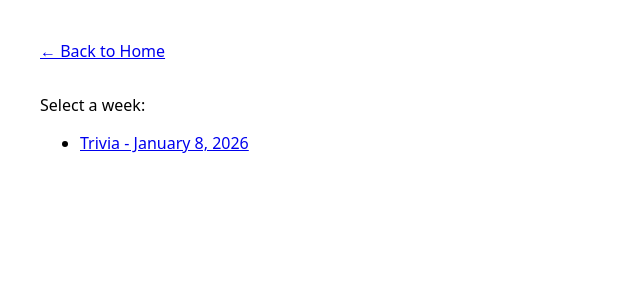
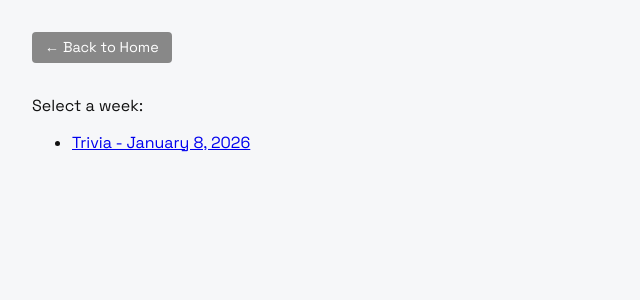
Before and after one commit to rstallgittr/monfroy, a Jekyll site: the page built from trivia/index.md, in a window 1280 px wide. Shown: the top 300 px of the page, without its empty margins (0-640 px from the left). Built offline with Jekyll 4.4.1, drawn with Linux system fonts in a browser that asks for light colours.

Commit message:
nav-btn, space grotesk

```diff
--- a/_layouts/default.html
+++ b/_layouts/default.html
@@ -1,16 +1,25 @@
 <!DOCTYPE html>
-<html>
+<html lang="en">
   <head>
     <meta charset="utf-8">
-    <title>{{ page.title }}</title>
-    <link rel="stylesheet" href="/css/main.css">
+    <meta name="viewport" content="width=device-width,initial-scale=1">
+    <title>{{ page.title }} | {{ site.title }}</title>
+
+    <!-- Load Space Grotesk from Google Fonts -->
+    <link rel="preconnect" href="https://fonts.googleapis.com">
+    <link rel="preconnect" href="https://fonts.gstatic.com" crossorigin>
+    <link href="https://fonts.googleapis.com/css2?family=Space+Grotesk:wght@400;500;700&display=swap" rel="stylesheet">
+
+    <!-- Main site CSS -->
+    <link rel="stylesheet" href="{{ '/css/main.css' | relative_url }}">
   </head>
   <body>
     <nav>
-      <a href="/" style="display:inline-block; margin-bottom:1rem;">
-      ← Back to Home
-      </a>
+      <a href="/" class="home-btn">← Back to Home</a>
     </nav>
-    {{ content }}
+
+    <main>
+      {{ content }}
+    </main>
   </body>
 </html>
--- a/css/main.css
+++ b/css/main.css
@@ -1,37 +1,89 @@
-.insp-btn {
-  display: inline-block;      /* Makes link behave like a button without being block-level */
-  padding: 0.6rem 1.2rem;    /* Space inside the button (vertical + horizontal) */
-  background: #0073ff;       /* Primary blue color for the button */
-  color: #fff;               /* White text for contrast */
-  text-decoration: none;     /* Removes underline from links */
-  border-radius: 6px;        /* Rounded corners for a modern look */
-  font-size: 1rem;           /* Standard readable font size */
-  font-family: system-ui, sans-serif; /* Clean, system-default font for cross-platform consistency */
+/* ============================
+   Global site text and layout
+   ============================ */
+body {
+  font-family: 'Space Grotesk', system-ui, sans-serif; /* All text uses Space Grotesk with fallback */
+  padding: 2rem;                                       /* Space inside the page edges */
+  margin: 0;                                           /* Remove default browser margin */
+  background: #f6f7f9;                                 /* Light gray background for site */
+  color: #111;                                         /* Default text color for readability */
 }
 
-.insp-btn:hover {
-  background: #005fd1;       /* Darker blue on hover for visual feedback */
+/* ============================
+   Navigation / section buttons
+   ============================ */
+.nav-btn {
+  display: inline-block;                                /* Allows buttons to sit side-by-side */
+  padding: 0.6rem 1.2rem;                               /* Space inside button (top/bottom, left/right) */
+  background: #0073ff;                                  /* Primary blue button color */
+  color: #fff;                                          /* White text */
+  text-decoration: none;                                /* Remove underline from links */
+  border-radius: 6px;                                   /* Rounded corners */
+  font-size: 1rem;                                      /* Readable text size */
+  font-family: 'Space Grotesk', system-ui, sans-serif;  /* Ensure font matches site text */
+}
+
+.nav-btn:hover {
+  background: #005fd1;                                  /* Darker blue on hover for visual feedback */
 }
 
 .buttons {
-  margin-bottom: 1rem;       /* Adds spacing below the container holding buttons */
+  margin-bottom: 1rem;                                  /* Adds space below button groups */
 }
 
-body {
-  font-family: system-ui, sans-serif; /* Global font for all page text */
-  padding: 2rem;                      /* Space between content and browser edges */
+/* ============================
+   Back to Home button
+   ============================ */
+.home-btn {
+  display: inline-block;                                /* Inline button behavior */
+  padding: 0.4rem 0.8rem;                               /* Slightly smaller padding than nav buttons */
+  background: #888;                                     /* Gray button color for secondary action */
+  color: #fff;                                          /* White text */
+  text-decoration: none;                                /* Remove underline */
+  border-radius: 4px;                                   /* Slightly smaller rounding */
+  font-size: 0.9rem;                                    /* Slightly smaller font for secondary button */
+  font-family: 'Space Grotesk', system-ui, sans-serif;  /* Match site font */
+  margin-bottom: 1rem;                                  /* Space below button */
 }
 
+.home-btn:hover {
+  background: #555;                                     /* Darker gray on hover for visual feedback */
+}
+
+/* ============================
+   Trivia / round content
+   ============================ */
 .round {
-  margin-bottom: 3rem;        /* Adds spacing between trivia rounds */
+  margin-bottom: 3rem;                                  /* Space between each trivia round */
 }
 
 .round h2 {
-  margin-bottom: 1rem;        /* Extra spacing after round headings */
+  margin-bottom: 1rem;                                  /* Space below round heading */
 }
 
 .round img {
-  max-width: 100%;            /* Ensures images are responsive and don’t overflow */
-  height: auto;               /* Maintains image aspect ratio */
-  border-radius: 8px;         /* Soft corners for images */
+  max-width: 100%;                                      /* Responsive width for images */
+  height: auto;                                        /* Maintain aspect ratio */
+  border-radius: 8px;                                   /* Rounded corners for images */
 }
+
+/* ============================
+   Video container (responsive 16:9)
+   ============================ */
+.video {
+  position: relative;                                   /* Required for iframe absolute positioning */
+  padding-top: 56.25%;                                  /* 16:9 aspect ratio trick */
+  background: #000;                                     /* Black background for videos */
+  border-radius: 8px;                                   /* Rounded corners around video */
+  overflow: hidden;                                     /* Clip overflowing content */
+  box-shadow: 0 6px 18px rgba(0,0,0,0.12);             /* Subtle drop shadow for depth */
+  margin-bottom: 1rem;                                  /* Space below video */
+}
+
+.video iframe {
+  position: absolute;                                   /* Fill container */
+  inset: 0;                                             /* Top, bottom, left, right = 0 */
+  width: 100%;                                          /* Full width */
+  height: 100%;                                         /* Full height */
+  border: 0;                                            /* Remove default iframe border */
+}
```
Also changed, not shown: index.md (+2 -2 lines).
